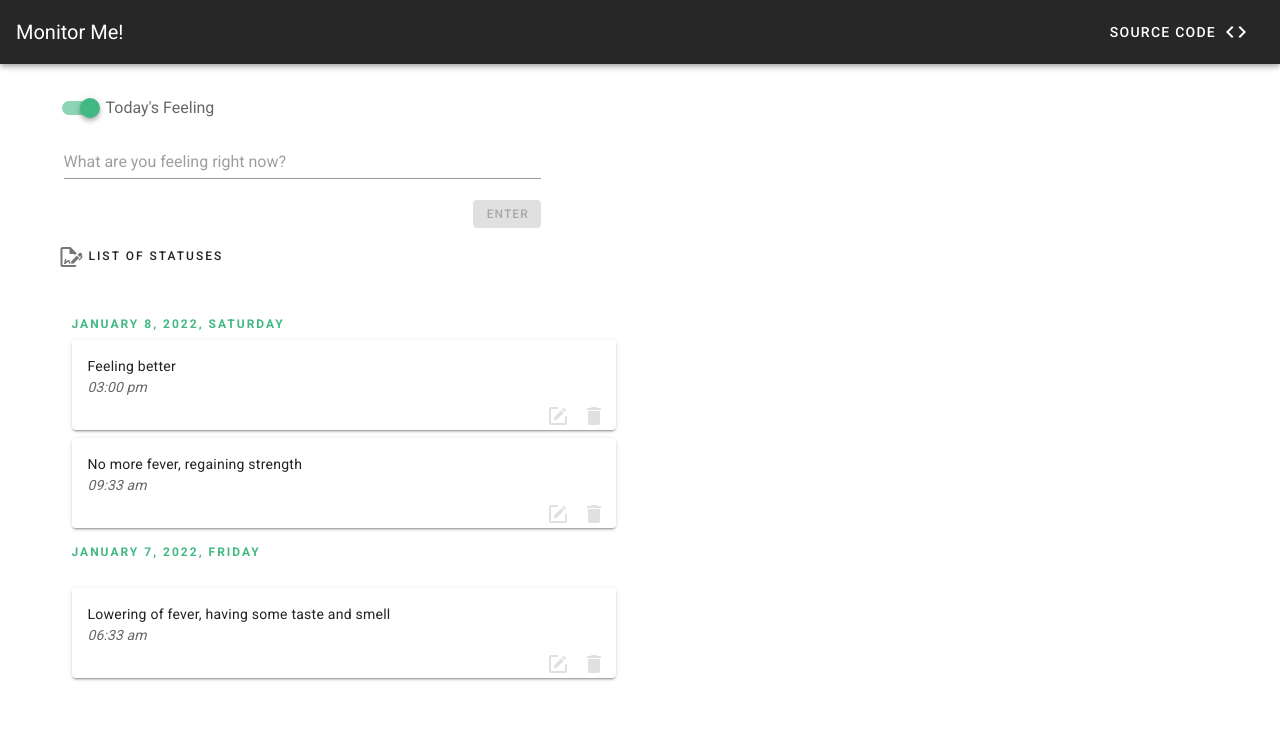
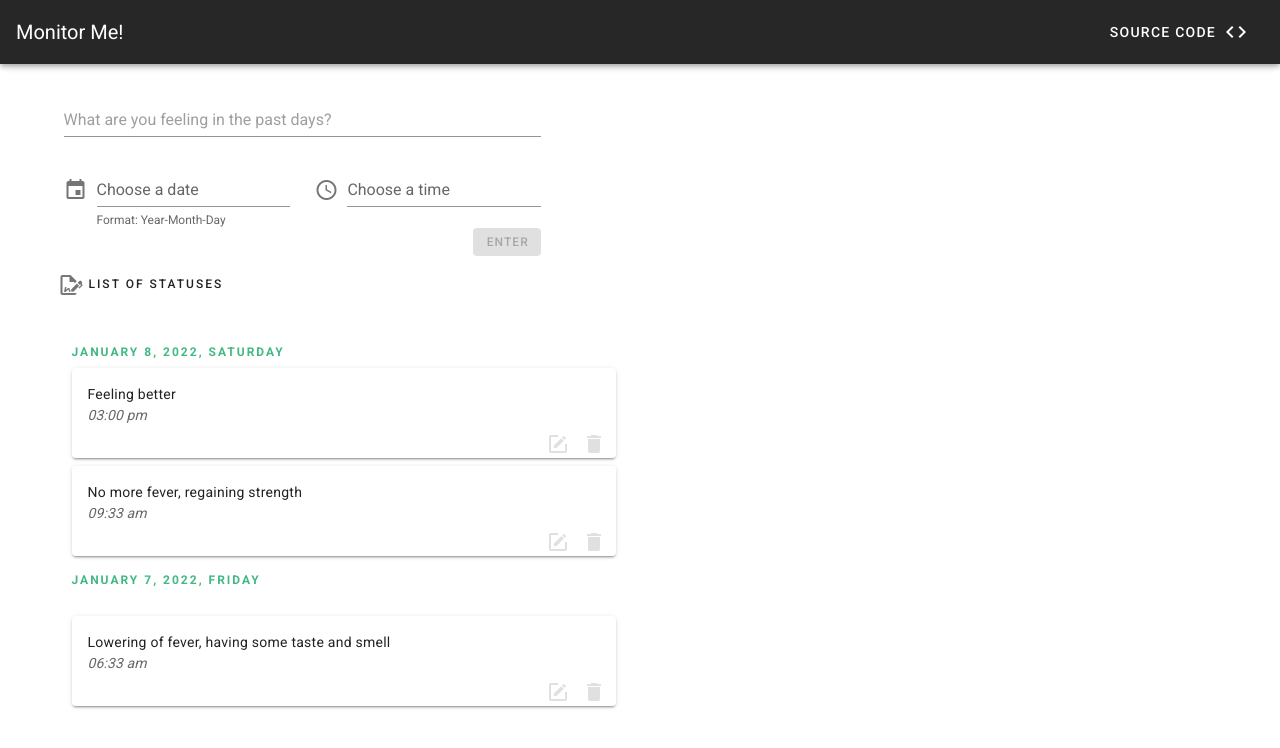
Before and after one commit to dilapitan/monitor-me, a Vue app: page / in a window 1280 px wide. Shown: the top 748 px of the page. Built offline with nearby package versions, Linux system fonts and the light colour scheme; what v-calendar would draw is missing.

Commit message:
Remove setting status 'today'

```diff
--- a/src/components/HomeComponent.vue
+++ b/src/components/HomeComponent.vue
@@ -2,6 +2,7 @@
   <v-container>
     <v-row>
       <v-col cols="11" sm="6" md="5">
+        <br />
         <FormComponent @setStatus="getSubmittedStatus" />
       </v-col>
       <!-- <v-col sm="3">
@@ -208,16 +209,8 @@ export default {
     },
 
     storeStatus: function (retrievedStatus) {
-      const { feelingToday, status, date, time } = retrievedStatus
+      const { status, date, time } = retrievedStatus
 
-      if (feelingToday) {
-        const newStatus = {
-          feeling: status,
-          date: new Date(),
-        }
-        this.statuses.push(newStatus)
-        this.sortStatusByAscDate()
-      } else {
       let _date = date ? date : new Date()
       let selectedDate
       if (time) {
@@ -235,7 +228,6 @@ export default {
       }
       this.statuses.push(newStatus)
       this.sortStatusByAscDate()
-      }
 
       // loading UI begin
       // push
--- a/src/components/shared/FormComponent.vue
+++ b/src/components/shared/FormComponent.vue
@@ -1,22 +1,7 @@
 <template>
   <div>
-    <v-switch
-      v-model="feelingToday"
-      :label="feelingToday ? `Today's Feeling` : `Feelings in the past days`"
-    >
-    </v-switch>
-
     <v-row class="pl-4">
-      <template v-if="feelingToday">
-        <v-text-field
-          v-model="status"
-          placeholder="What are you feeling right now?"
-          clearable
-          hint="Note: Time and Date are automatically included."
-        ></v-text-field>
-      </template>
-
-      <template v-else>
+      <template>
         <v-text-field
           v-model="status"
           placeholder="What are you feeling in the past days?"
@@ -133,7 +118,6 @@ export default {
   data: () => ({
     date: null,
     dateModel: false,
-    feelingToday: true,
     dialogTime: false,
     emptyStatus: true,
     status: '',
@@ -158,12 +142,8 @@ export default {
     },
 
     status: function () {
-      if (this.feelingToday)
-        this.emptyStatus = this.status?.length > 0 ? false : true
-      else {
       if (this.status?.length && this.date) this.emptyStatus = false
       else this.emptyStatus = true
-      }
     },
 
     // time: function () {
@@ -186,7 +166,6 @@ export default {
       this.status = ''
       this.date = null
       this.dateModel = false
-      this.feelingToday = true
       this.dialogTime = false
       this.emptyStatus = true
       this.time = null
@@ -200,17 +179,13 @@ export default {
 
     getSubmittedStatus() {
       const status = {
-        feelingToday: this.feelingToday,
         status: this.status,
         date: this.date,
         time: this.time,
       }
 
-      if (!this.feelingToday) {
       this.date = null
       this.time = null
-      }
-
       this.status = ''
       this.$emit('setStatus', status)
     },
@@ -221,18 +196,8 @@ export default {
     },
 
     setStatusData() {
-      const today = new Date()
-
-      if (
-        format(this.statusData.date, 'yyyy-MM-dd') ===
-        format(today, 'yyyy-MM-dd')
-      ) {
-        this.feelingToday = true
-      } else {
-        this.feelingToday = false
       this.date = format(this.statusData.date, 'yyyy-MM-dd')
       this.time = format(this.statusData.date, 'HH:mm')
-      }
 
       this.status = this.statusData.feeling
     },
--- a/src/components/shared/ModalComponent.vue
+++ b/src/components/shared/ModalComponent.vue
@@ -7,6 +7,7 @@
 
       <v-card-text>
         <template v-if="action === 'edit'">
+          <br />
           <FormComponent
             :statusData="modalData"
             @closeModal="closeModal"
```
Lines whose indentation alone changed are shown as unchanged.
